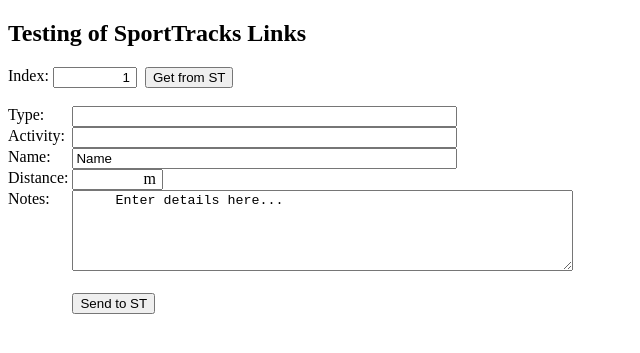
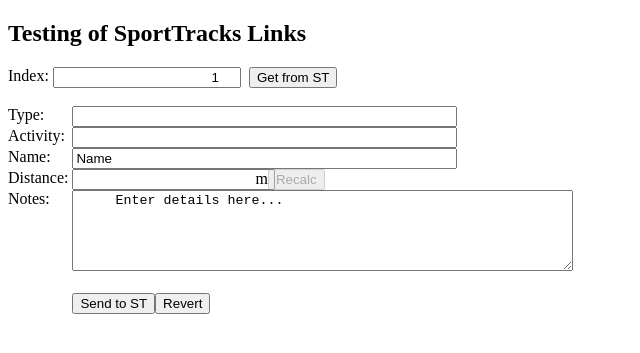
Before and after one commit to richardjy/FPE, a Jekyll site: the page SportTracks.html, which Jekyll copies as it is, in a window 1280 px wide. Shown: the top 353 px of the page, without its empty margins (0-640 px from the left). Built offline with Jekyll 4.4.1, drawn with Linux system fonts in a browser that asks for light colours.

Commit message:
Update SportTracks.html

```diff
--- a/SportTracks.html
+++ b/SportTracks.html
@@ -21,7 +21,7 @@
 
 <form onclick="return getSTdata();">
   <label for="STindex">Index:&nbsp;</label>
-  <input type="text" id="STindex" name="STindex" value="1" size="7" style="padding-right:5px; text-align:right;">&nbsp;
+  <input type="number" id="STindex" name="STindex" value="1" size="7" style="padding-right:5px; text-align:right;">&nbsp;
   <input type="submit" value="Get from ST"><br><br>
 </form>
 
@@ -40,14 +40,17 @@
 	</p>
 	<p>
   <label for="STdistance">Distance:&nbsp;</label>
-  <input type="text" id="STdistance" name="STname" size="6" style="padding-right:20px; text-align:right;"></input><span style="margin-left:-20px;">m</span>
+  <input type="number" id="STdistance" name="STname" size="6" style="padding-right:20px; text-align:right;"></input><span style="margin-left:-20px;">m</span>
+	  <input type="button" onclick="alert('Lets recalc from GPX')" value="Recalc" disabled>
 	</p>
   <label for="STnotes">Notes:</label>
 <textarea rows = "5" cols = "60" id="STnotes" name="STnotes">
      Enter details here...
    </textarea><br>
 	<br>
-  <input type="submit" value="Send to ST"><br><br>
+  <input type="submit" value="Send to ST">
+	<input type="button" onclick="alert('Revert')" value="Revert">
+	<br><br>
 </form>
   <br>
   <br>
```
Also changed, not shown: other parts of SportTracks.html (+3 -1 lines).
